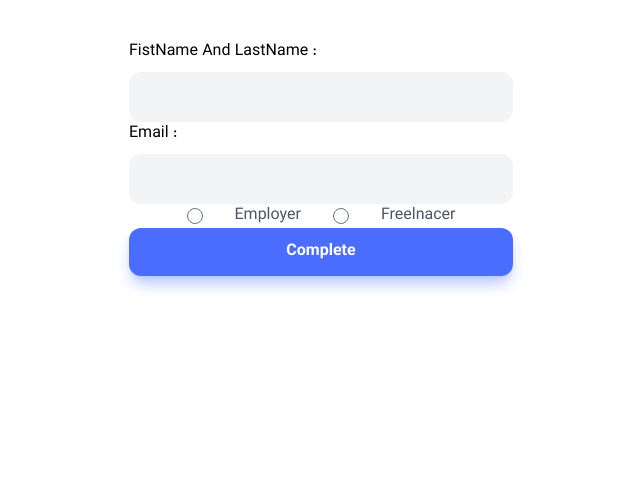
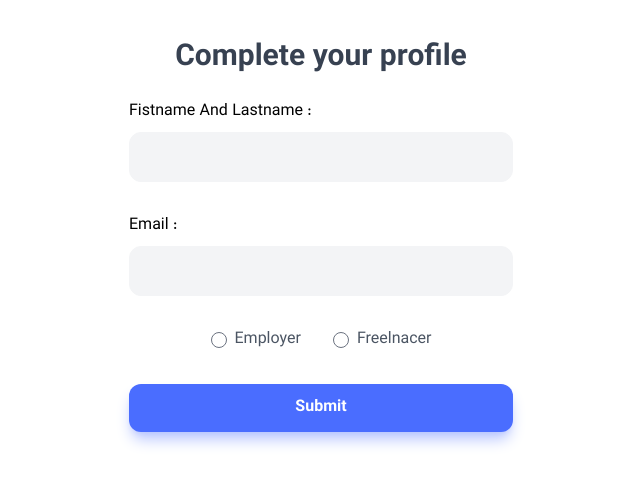
Before and after one commit to nymajalalabadi/Freelnacer-App-Frontend, a React (Vite) app in the folder Freelnacer-App-Frontend/: page /complete-profile in a window 1280 px wide. Shown: the top 484 px of the page, without its empty margins (319-959 px from the left). Built offline with nearby package versions, Linux system fonts and the light colour scheme.

Commit message:
Added Home Component And NotFound Component

```diff
--- a/Freelnacer-App-Frontend/eslint.config.js
+++ b/Freelnacer-App-Frontend/eslint.config.js
@@ -28,7 +28,6 @@ export default [
       ...react.configs.recommended.rules,
       ...react.configs['jsx-runtime'].rules,
       ...reactHooks.configs.recommended.rules,
-      "react/no-unknown-property": ['error', { ignore: ['css'] }],
       "react/prop-types": "off",
       'react/jsx-no-target-blank': 'off',
       'react-refresh/only-export-components': [
--- a/Freelnacer-App-Frontend/package.json
+++ b/Freelnacer-App-Frontend/package.json
@@ -22,7 +22,7 @@
   },
   "devDependencies": {
     "@eslint/js": "^9.17.0",
-    "@tailwindcss/forms": "^0.5.6",
+    "@tailwindcss/forms": "^0.3.4",
     "@types/react": "^18.3.18",
     "@types/react-dom": "^18.3.5",
     "@vitejs/plugin-react": "^4.3.4",
--- a/Freelnacer-App-Frontend/src/App.jsx
+++ b/Freelnacer-App-Frontend/src/App.jsx
@@ -3,6 +3,8 @@ import { QueryClient, QueryClientProvider } from "@tanstack/react-query";
 import Auth from "./pages/Auth";
 import { Toaster } from "react-hot-toast";
 import CompleteProfile from "./pages/CompleteProfile";
+import NotFound from "./pages/NotFound";
+import Home from "./pages/Home";
 
 const queryClient = new QueryClient();
 
@@ -13,8 +15,10 @@ function App() {
       <Toaster/>
       <div className="container xl:max-w-screen-xl">
         <Routes>
+          <Route path="/" element={<Home/>} />
           <Route path="/auth" element={<Auth/>} />
           <Route path="/complete-profile" element={<CompleteProfile/>} />
+          <Route path="*" element={<NotFound/>} />
         </Routes>
       </div>
     </QueryClientProvider>
--- a/Freelnacer-App-Frontend/src/features/authentication/CompleteProfileFrom.jsx
+++ b/Freelnacer-App-Frontend/src/features/authentication/CompleteProfileFrom.jsx
@@ -1,24 +1,53 @@
 import { useState } from "react"
 import TextField from "../../ui/TextField"
 import RadioInput from "../../ui/RadioInput";
+import { useMutation } from "@tanstack/react-query";
+import { completeProfile } from "../../services/authService";
+import toast from "react-hot-toast";
+import Loading from "../../ui/Loading";
+import { useNavigate } from "react-router-dom";
 
 function CompleteProfileFrom() {
   const [name, setName] = useState("");
   const [email, setEmail] = useState("");
   const [role, setRole] = useState("");
 
+  const navigate = useNavigate()
+
+  const {isPending, mutateAsync} = useMutation({
+    mutationFn : completeProfile
+  });
+
+  const handleSubmit = async(e) => {
+    e.preventDefault();
+    try{
+      const {user, message} = await mutateAsync({name, email, role});
+      toast.success(message);
+    }catch(error){
+      toast.error(error?.response?.data?.message);
+    }
+  }
 
   return (
+    <div className="flex flex-col gap-y-6 items-center pt-10">
+      <h1 className="font-bold text-3xl text-secondary-700">Complete your profile</h1>
       <div className="w-full sm:max-w-sm">
-      <form className="space-8">
-        <TextField label="FistName And LastName" name="name" value={name} onChange={(e) => setName(e.target.value)} />
+        <form className="space-y-8" onSubmit={handleSubmit}>
+          <TextField label="Fistname And Lastname" name="name" value={name} onChange={(e) => setName(e.target.value)} />
           <TextField label="Email" name="email" value={email} onChange={(e) => setEmail(e.target.value)}/>
             <div className="flex items-center justify-center gap-x-8">
               <RadioInput label="Employer" id="OWNER" name="role" value="OWNER" onChange={e => setRole(e.target.value)} checked={role === "OWNER"}/>
               <RadioInput label="Freelnacer" id="FREELNACER" name="role" value="FREELNACER" onChange={e => setRole(e.target.value)} checked={role === "FREELNACER"}/>
             </div>
-        <button className="btn btn--primary w-full">Complete</button>
+              <div>
+                {isPending ? (
+                <Loading/>
+                ) : (
+                <button type="submit" className="btn btn--primary w-full">Submit</button>
+                )}
+              </div>
         </form>
+    </div>
     </div>
   )
 }
--- a/Freelnacer-App-Frontend/src/hooks/useAuth.js
+++ /dev/null
@@ -1,10 +0,0 @@
-
-function useAuth() {
-  return (
-    <div>
-
-    </div>
-  )
-}
-
-export default useAuth
--- /dev/null
+++ b/Freelnacer-App-Frontend/src/hooks/useMoveBack.js
@@ -0,0 +1,6 @@
+import { useNavigate } from "react-router-dom";
+
+export default function useMoveBack() {
+  const navigate = useNavigate();
+  return () => navigate(-1);
+}
--- a/Freelnacer-App-Frontend/src/pages/CompleteProfile.jsx
+++ b/Freelnacer-App-Frontend/src/pages/CompleteProfile.jsx
@@ -2,8 +2,10 @@ import CompleteProfileFrom from "../features/authentication/CompleteProfileFrom"
 
 function CompleteProfile() {
   return (
-    <div className="flex justify-center pt-10">
-      <CompleteProfileFrom />
+    <div className="h-screen bg-secondary-0">
+      <div className="container xl:max-w-screen-xl">
+        <CompleteProfileFrom />
+      </div>
     </div>
   )
 }
--- /dev/null
+++ b/Freelnacer-App-Frontend/src/pages/Home.jsx
@@ -0,0 +1,11 @@
+function Home() {
+    return (
+      <div className="h-screen bg-secondary-0">
+        <div className="container xl:max-w-screen-xl">
+          <h1 className="p-4 text-xl text-secondary-700">صفحه اصلی</h1>
+        </div>
+      </div>
+    );
+}
+
+export default Home;
--- /dev/null
+++ b/Freelnacer-App-Frontend/src/pages/NotFound.jsx
@@ -0,0 +1,25 @@
+import { HiArrowRight } from "react-icons/hi";
+import useMoveBack from "../hooks/useMoveBack";
+
+function NotFound() {
+  const moveBack = useMoveBack();
+
+  return (
+    <div className="h-screen bg-secondary-0">
+      <div className="container xl:max-w-screen-xl">
+        <div className="sm:max-w-sm flex justify-center pt-10">
+          <div>
+            <h1 className="text-xl font-bold text-secondary-700 mb-8">
+            The page you were looking for was not found.
+            </h1>
+            <button onClick={moveBack} className="flex items-center gap-x-2">
+              <HiArrowRight className="w-6 h-6 text-primary-900" />
+              <span> Back</span>
+            </button>
+          </div>
+        </div>
+      </div>
+    </div>
+  );
+}
+export default NotFound;
--- a/Freelnacer-App-Frontend/src/services/authService.js
+++ b/Freelnacer-App-Frontend/src/services/authService.js
@@ -7,3 +7,7 @@ export function getOPT(data){
 export function checkOPT(data){
     return http.post("/user/check-otp", data).then(({data}) => data.data);
 }
+
+export function completeProfile(data){
+    return http.post("/user/complete-profile", data).then(({data}) => data.data);
+}
--- a/Freelnacer-App-Frontend/src/ui/RadioInput.jsx
+++ b/Freelnacer-App-Frontend/src/ui/RadioInput.jsx
@@ -1,8 +1,8 @@
 
 function RadioInput({label, id, name, value, onChange, checked}) {
   return (
-    <div className="flex items-center gap-x-8 text-secondary-600">
-        <inpu className="cursor-pointer w-4 h-4 form-radio text-primary-900 focus:ring-primary-900 focus:ring-1"
+    <div className="flex items-center gap-x-2 text-secondary-600">
+        <input className="cursor-pointer w-4 h-4 form-radio text-primary-900 focus:ring-primary-900 focus:ring-primary-900"
         type="radio"
         name={name}
         id={id}
```
Also changed, not shown: 1 other file (tests, documents, lock files or other folders). Lines whose indentation alone changed are shown as unchanged.
